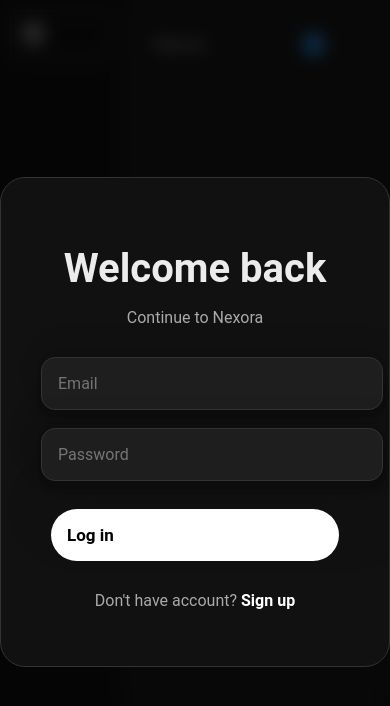
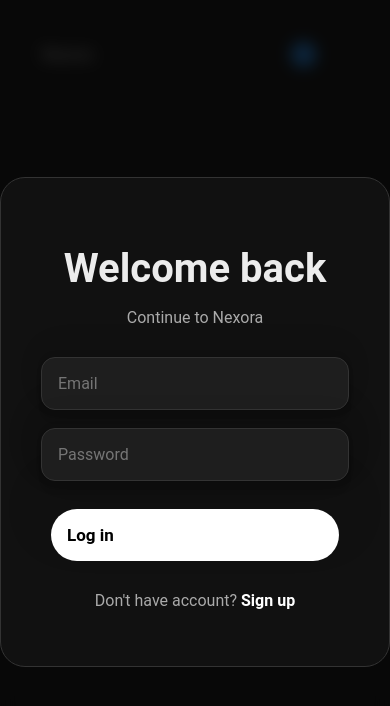
Before and after one commit to AnuragRJ/Nexora, a React app in the folder Frontend/: page / in a window 390 px wide. Shown: the top 706 px of the page. Built offline with nearby package versions, Linux system fonts and the light colour scheme; the HTML template or start-up script is replaced by a standard one.

Commit message:
responsive mobile improvements

```diff
--- a/Frontend/src/App.css
+++ b/Frontend/src/App.css
@@ -12,3 +12,10 @@
     background-color: #212121;
     display: flex;
 }
+@media (max-width: 768px) {
+
+  .app {
+    flex-direction: column;
+  }
+
+}
--- a/Frontend/src/ChatWindow.css
+++ b/Frontend/src/ChatWindow.css
@@ -123,3 +123,21 @@
     background-color: rgba(180, 180, 180, 0.1);
     border-radius: 6px;
 }
+.chatWindow {
+  width: 100%;
+}
+@media (max-width: 768px) {
+
+  .chatWindow {
+    width: 100%;
+    padding: 10px;
+  }
+
+}
+.inputBox {
+  width: 100%;
+}
+
+.inputBox input {
+  width: 100%;
+}
--- /dev/null
+++ b/Frontend/src/Login.css
@@ -0,0 +1,20 @@
+form {
+  width: 90%;
+  max-width: 400px;
+  margin: auto;
+  display: flex;
+  flex-direction: column;
+  gap: 10px;
+}
+
+input,
+button {
+  width: 100%;
+  padding: 12px;
+  font-size: 16px;
+}
+
+h1,
+p {
+  text-align: center;
+}
--- a/Frontend/src/Sidebar.css
+++ b/Frontend/src/Sidebar.css
@@ -85,3 +85,10 @@
     background-color: rgba(180, 180, 180, 0.05);
     border-radius: 10px;
 }
+@media (max-width: 768px) {
+
+  .sidebar {
+    display: none;
+  }
+
+}
--- /dev/null
+++ b/Frontend/src/Signup.css
@@ -0,0 +1,20 @@
+form {
+  width: 90%;
+  max-width: 400px;
+  margin: auto;
+  display: flex;
+  flex-direction: column;
+  gap: 10px;
+}
+
+input,
+button {
+  width: 100%;
+  padding: 12px;
+  font-size: 16px;
+}
+
+h1,
+p {
+  text-align: center;
+}
--- a/Frontend/src/index.css
+++ b/Frontend/src/index.css
@@ -0,0 +1,8 @@
+* {
+  box-sizing: border-box;
+}
+
+body {
+  margin: 0;
+  overflow-x: hidden;
+}
--- a/Frontend/src/pages/Login.jsx
+++ b/Frontend/src/pages/Login.jsx
@@ -1,3 +1,4 @@
+import "./Login.css";
 import { useState } from "react";
 import { useNavigate, Link } from "react-router-dom";
 
--- a/Frontend/src/pages/Signup.jsx
+++ b/Frontend/src/pages/Signup.jsx
@@ -1,3 +1,4 @@
+import "./Signup.css";
 import { useState } from "react";
 import { useNavigate, Link } from "react-router-dom";
 
```
